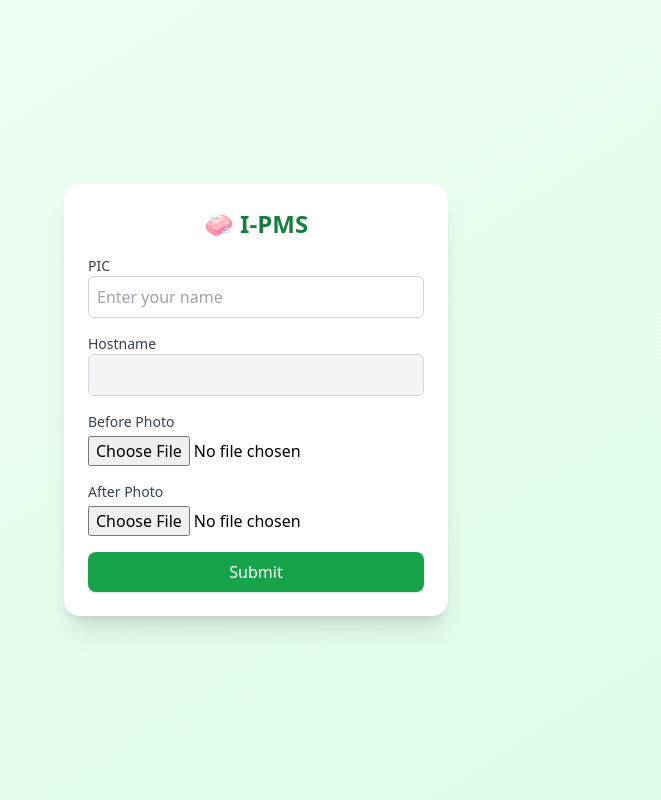
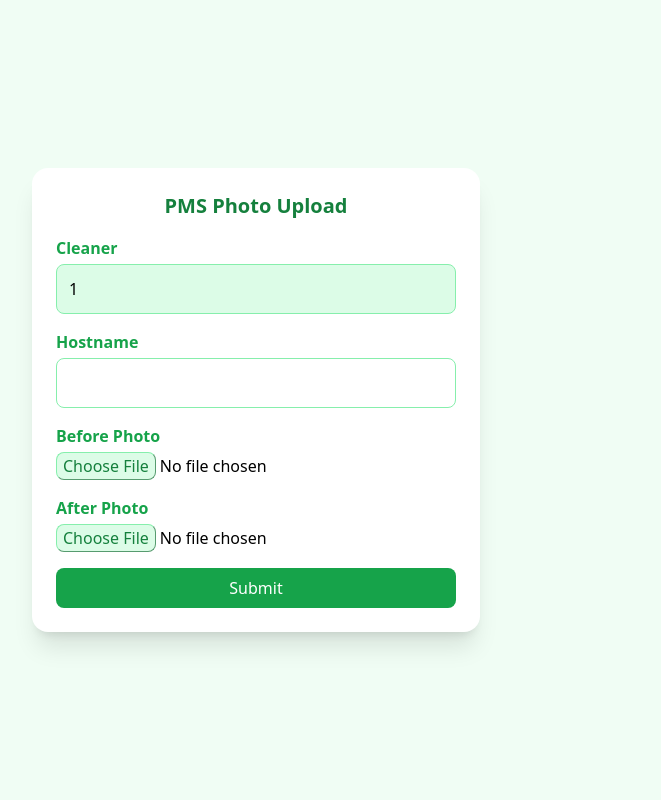
Before and after one commit to ProNoobCoder/i-pms, a Flask app: page /upload in a window 1280 px wide. Shown: the whole page, without its empty margins (384-1045 px from the left). Run offline with Flask 3, Linux system fonts and the light colour scheme; the visitor is signed in with stand-in values (Sample User, id 1); some libraries are stand-ins or nearby versions.

Commit message:
Update index.html

```diff
--- a/templates/index.html
+++ b/templates/index.html
@@ -2,49 +2,42 @@
 <html lang="en">
 <head>
     <meta charset="UTF-8">
-  <meta name="viewport" content="width=device-width, initial-scale=1.0">
-  <title>i-PMS | Upload</title>
+    <title>i-PMS Upload</title>
     <script src="https://cdn.tailwindcss.com"></script>
 </head>
-<body class="flex flex-col items-center justify-center min-h-screen p-4 bg-gradient-to-br from-green-50 to-green-100">
-  <div class="w-full max-w-sm bg-white p-6 rounded-2xl shadow-xl">
-    <h2 class="text-2xl font-semibold mb-4 text-green-700 text-center">🧼 I-PMS</h2>
+<body class="bg-green-50 min-h-screen flex items-center justify-center">
+    <form method="POST" enctype="multipart/form-data"
+          class="bg-white p-6 rounded-2xl shadow-xl w-11/12 max-w-md space-y-4">
+        <h2 class="text-xl font-bold text-green-700 text-center">PMS Photo Upload</h2>
 
-    {% with messages = get_flashed_messages() %}
-      {% if messages %}
-        {% for message in messages %}
-          <div class="bg-red-100 border border-red-400 text-red-700 px-4 py-3 rounded mb-4 text-sm">
-            {{ message }}
-          </div>
-        {% endfor %}
-      {% endif %}
-    {% endwith %}
-
-    <form method="POST" enctype="multipart/form-data" class="space-y-4">
         <div>
-        <label class="block text-sm font-medium text-gray-700">PIC</label>
-        <input type="text" name="cleaner" placeholder="Enter your name" required class="w-full border border-gray-300 rounded-md p-2 focus:outline-none focus:ring-2 focus:ring-green-400">
+            <label class="block text-green-600 mb-1 font-semibold">Cleaner</label>
+            <input type="text" value="{{ cleaner }}" disabled
+                   class="w-full p-3 bg-green-100 rounded-lg border border-green-300">
         </div>
 
         <div>
-        <label class="block text-sm font-medium text-gray-700">Hostname</label>
-        <input type="text" name="hostname" value="{{ hostname }}" readonly class="w-full border border-gray-300 rounded-md p-2 bg-gray-100">
+            <label class="block text-green-600 mb-1 font-semibold">Hostname</label>
+            <input type="text" name="hostname" required
+                   class="w-full p-3 border border-green-300 rounded-lg focus:outline-none focus:ring-2 focus:ring-green-500">
         </div>
 
         <div>
-        <label class="block text-sm font-medium text-gray-700">Before Photo</label>
-        <input type="file" name="before" accept="image/*" capture="environment" required class="w-full mt-1">
+            <label class="block text-green-600 mb-1 font-semibold">Before Photo</label>
+            <input type="file" name="before" accept="image/*" capture="environment" required
+                   class="w-full file:rounded-lg file:border file:border-green-300 file:bg-green-100 file:text-green-700">
         </div>
 
         <div>
-        <label class="block text-sm font-medium text-gray-700">After Photo</label>
-        <input type="file" name="after" accept="image/*" capture="environment" required class="w-full mt-1">
+            <label class="block text-green-600 mb-1 font-semibold">After Photo</label>
+            <input type="file" name="after" accept="image/*" capture="environment" required
+                   class="w-full file:rounded-lg file:border file:border-green-300 file:bg-green-100 file:text-green-700">
         </div>
 
-      <button type="submit" class="w-full bg-green-600 hover:bg-green-700 text-white py-2 rounded-lg shadow transition duration-300">
+        <button type="submit"
+                class="w-full bg-green-600 text-white py-2 rounded-lg hover:bg-green-700 transition">
             Submit
         </button>
     </form>
-  </div>
 </body>
 </html>
```
Lines whose indentation alone changed are shown as unchanged.
